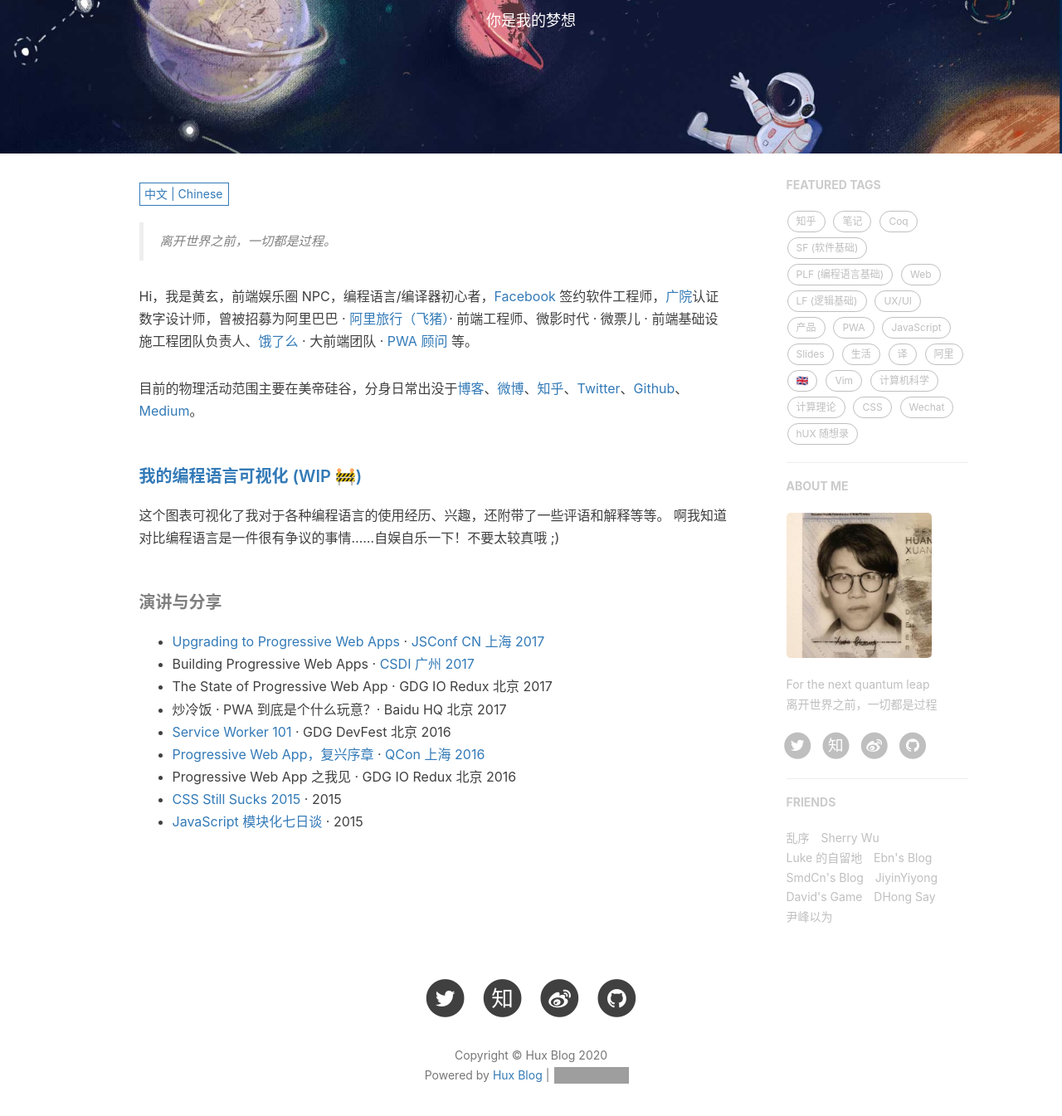
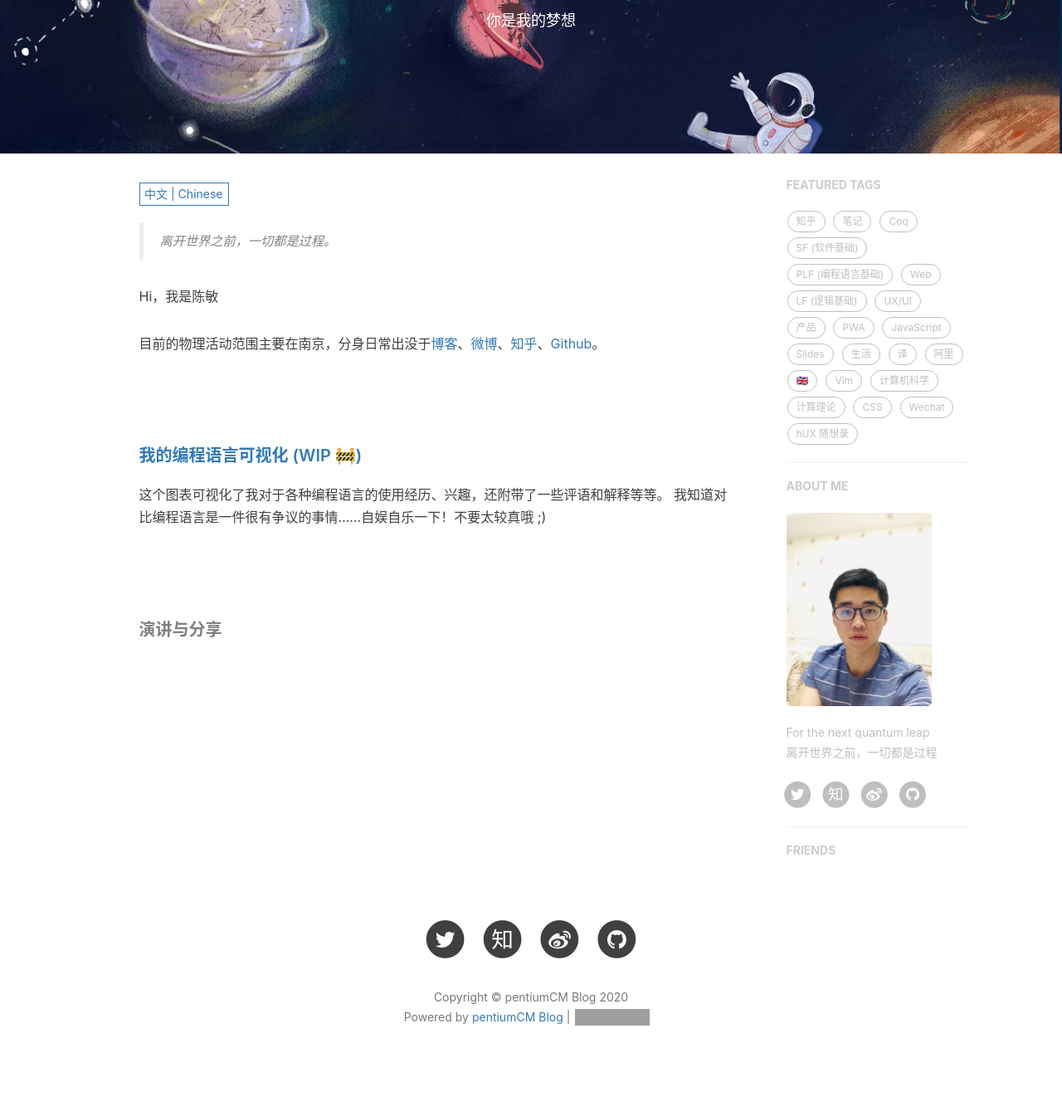
Before and after one commit to pentiumCM/pentiumCM.github.io, a Jekyll site: the page built from about.html, in a window 1280 px wide and 1400 px high, scrolled down 233 px. Shown: the top 1345 px of the window at 83% size. Built offline with Jekyll 4.4.1, drawn with Linux system fonts in a browser that asks for light colours; nearby versions of some CDN libraries; comment, search, counter and statistics services are not loaded; some of the changed text lies outside the part shown; grey boxes are pictures that could not be loaded.

Commit message:
替换主页模板V1.2

```diff
--- a/_config.yml
+++ b/_config.yml
@@ -1,11 +1,11 @@
 # Site settings
-title: Hux Blog
-SEOTitle: 黄玄的博客 | Hux Blog
+title: pentiumCM Blog
+SEOTitle: pentiumCM 博客 | pentiumCM Blog
 header-img: img/home-bg.jpg
-email: huxpro@gmail.com
+email: pentiumCM@gmail.com
 description: "关于程序与设计、黑客与画家 | 黄玄，Web & Mobile Lover，Software Engineer，UX Designer | 这里是 @Hux黄玄 的个人博客，与你一起发现更大的世界。"
-keyword: "黄玄, Hux黄玄, Hux, 鬼栈, huxpro, @huxpro, 黄玄的博客, Hux Blog, 博客, 个人网站, 互联网, Web, JavaScript, 前端, 设计"
-url: "https://huangxuan.me"              # your host, for absolute URL
+keyword: "pentiumCM, 陈敏, java娱乐圈的NPC, web, 机器学习, 数据挖掘, 设计, 博客"
+url: "https://www.pentiumcm.cn/"              # your host, for absolute URL
 baseurl: ""                             # for example, '/blog' if your blog hosted on 'host/blog'
 
 # Publish posts or collection documents with a future date.
@@ -15,7 +15,7 @@
 RSS: false
 weibo_username:     huxpro
 zhihu_username:     huxpro
-github_username:    huxpro
+github_username:    pentiumCM
 twitter_username:   huxpro
 #facebook_username:  huxpro
 #linkedin_username:  firstname-lastname-idxxxx
@@ -79,7 +79,7 @@
 # Sidebar settings
 sidebar: true                           # whether or not using Sidebar.
 sidebar-about-description: "For the next quantum leap<br>离开世界之前，一切都是过程"
-sidebar-avatar: /img/avatar-hux-ny.jpg      # use absolute URL, seeing it's used in both `/` and `/about/`
+sidebar-avatar: /img/profile.png      # use absolute URL, seeing it's used in both `/` and `/about/`
 
 
 
@@ -102,35 +102,8 @@
 
 # Friends
 friends: [
-    {
+    #{
     #     title: "Su",
     #     href: "http://su.gallery/"
-    # },{
-        title: "乱序",
-        href: "http://mida.re/"
-    },{
-        title: "Sherry Wu",
-        href: "https://xuechundesign.github.io"
-    },{
-        title: "Luke 的自留地",
-        href: "http://hmqk1995.github.io"
-    },{
-        title: "Ebn's Blog",
-        href: "http://ebnbin.com/"
-    },{
-        title: "SmdCn's Blog",
-        href: "http://blog.smdcn.net"
-    },{
-        title: "JiyinYiyong",
-        href: "http://tiye.me/"
-    },{
-        title: "David's Game",
-        href: "https://www.ruoyaowu.com/"
-    },{
-        title: "DHong Say",
-        href: "http://dhong.co"
-    },{
-        title: "尹峰以为",
-        href: "http://ingf.github.io/"
-    }
+    #}
 ]
--- a/_includes/about/en.md
+++ b/_includes/about/en.md
@@ -1,33 +1 @@
 > Your time is limited, so don’t waste it living someone else’s life.
-
-Hi, I am _@huxpro_ (Huang, Xuan), a [Facebook](https://www.facebook.com/) software engineer and a degreed digital designer. My interests range from programming languages in general (type system, type-based formal verification, compilers, runtime systems, garbage collection) to indurstial software engineering (web/mobile app development, user interface and UX, developer infrastructure and DX).
-
-In the past, I worked on [Alitrip (Fliggy)](https://www.alitrip.com/) mobile and web apps under the [Alibaba Group](https://en.wikipedia.org/wiki/Alibaba_Group), found and lead front-end infrastructure team at a unicorn startup [Beijing Weiying (WePiao)](https://www.crunchbase.com/organization/beijing-weiying-technology), and helped [Ele.me](https://en.wikipedia.org/wiki/Ele.me) to upgrade their mobile web into [the first influential PWA (progressive web app) in China](https://medium.com/elemefe/upgrading-ele-me-to-progressive-web-app-2a446832e509).
-
-I studied BA, Digital Media Art at [Communication University of China](https://en.wikipedia.org/wiki/Communication_University_of_China) and MS, Computer Science with a focus on programming languages at [Rochester Institute of Technology](https://en.wikipedia.org/wiki/Rochester_Institute_of_Technology).
-
-##### [My PL Spectrum (WIP 🚧)](https://huangxuan.me/2020/05/05/pl-chart/)
-
-I made a chart to visualize my experiences and interests on some of the programming languages.   I know, I know this could be very contraversial. But it's a quite self-entertaining side project to do right? So have fun and don't take it too serious!
-
-##### Appearence
-
-- [Upgrading to Progressive Web Apps][9] · [JSConf China Shanghai 2017](http://2017.jsconf.cn/)
-- Building Progressive Web Apps · [CSDI Guangzhou 2017](http://www.csdisummit.com/)
-- The State of Progressive Web App · GDG IO Redux Beijing 2017
-- PWA Rehashing · Baidu HQ Beijing 2017
-- [Service Worker 101][5] · GDG DevFest Beijing 2016
-- [Progressive Web Apps][4] · QCon Shanghai 2016
-- Progressive Web App in my POV · GDG IO Redux Beijing 2016
-- [CSS Still Sucks 2015][2] · 2015
-- [JavaScript Modularization Journey][1] · 2015
-
-[1]: //huangxuan.me/2015/07/09/js-module-7day/
-[2]: //huangxuan.me/2015/12/28/css-sucks-2015/
-[3]: //huangxuan.me/2016/06/05/pwa-in-my-pov/
-[4]: //huangxuan.me/2016/10/20/pwa-qcon2016/
-[5]: //huangxuan.me/2016/11/20/sw-101-gdgdf/
-[6]: https://yanshuo.io/assets/player/?deck=58ac8598b123db0067292f92 "PWA Rehashing"
-[7]: https://yanshuo.io/assets/player/?deck=593ad6fbfe88c2006a0a0d6d "The State of PWA"
-[8]: https://yanshuo.io/assets/player/?deck=594d673d570c357d0698a950 "Building PWA"
-[9]: //huangxuan.me/jsconfcn2017/
--- a/_includes/about/zh.md
+++ b/_includes/about/zh.md
@@ -1,33 +1,15 @@
 > 离开世界之前，一切都是过程。
 
-Hi，我是黄玄，前端娱乐圈 NPC，编程语言/编译器初心者，[Facebook](https://www.facebook.com/) 签约软件工程师，[广院](https://baike.baidu.com/item/%E4%B8%AD%E5%9B%BD%E4%BC%A0%E5%AA%92%E5%A4%A7%E5%AD%A6)认证数字设计师，曾被招募为阿里巴巴 · [阿里旅行（飞猪）](http://alitrip.com)· 前端工程师、微影时代 · 微票儿 · 前端基础设施工程团队负责人、[饿了么](https://ele.me/) · 大前端团队 · [PWA 顾问](https://medium.com/elemefe/upgrading-ele-me-to-progressive-web-app-2a446832e509) 等。
+Hi，我是陈敏
 
-目前的物理活动范围主要在美帝硅谷，分身日常出没于[博客](https://huangxuan.me)、[微博](https://weibo.com/huxpro)、[知乎](https://www.zhihu.com/people/huxpro/pins/posts)、[Twitter](https://twitter.com/Huxpro/)、[Github](https://github.com/huxpro)、[Medium](https://medium.com/@Huxpro)。
+目前的物理活动范围主要在南京，分身日常出没于[博客](https://blog.csdn.net/pentiumCM)、[微博](https://weibo.com/u/5938408019)、[知乎]()、[Github](https://github.com/pentiumCM)。
 
+<br>
 
-##### [我的编程语言可视化 (WIP 🚧)](https://huangxuan.me/2020/05/05/pl-chart/)
+##### [我的编程语言可视化 (WIP 🚧)]()
 
-这个图表可视化了我对于各种编程语言的使用经历、兴趣，还附带了一些评语和解释等等。 啊我知道对比编程语言是一件很有争议的事情……自娱自乐一下！不要太较真哦 ;)
+这个图表可视化了我对于各种编程语言的使用经历、兴趣，还附带了一些评语和解释等等。 我知道对比编程语言是一件很有争议的事情……自娱自乐一下！不要太较真哦 ;)
 
+<br>
 
 ##### 演讲与分享
-
-- [Upgrading to Progressive Web Apps][9] · [JSConf CN 上海 2017](http://2017.jsconf.cn/)
-- Building Progressive Web Apps · [CSDI 广州 2017](http://www.csdisummit.com/)
-- The State of Progressive Web App · GDG IO Redux 北京 2017
-- 炒冷饭 · PWA 到底是个什么玩意？· Baidu HQ 北京 2017
-- [Service Worker 101][5] · GDG DevFest 北京 2016
-- [Progressive Web App，复兴序章][4] · [QCon 上海 2016](http://2016.qconshanghai.com/presentation/3111)
-- Progressive Web App 之我见 · GDG IO Redux 北京 2016
-- [CSS Still Sucks 2015][2] · 2015
-- [JavaScript 模块化七日谈][1] · 2015
-
-[1]: //huangxuan.me/2015/07/09/js-module-7day/
-[2]: //huangxuan.me/2015/12/28/css-sucks-2015/
-[3]: //huangxuan.me/2016/06/05/pwa-in-my-pov/
-[4]: //huangxuan.me/2016/10/20/pwa-qcon2016/
-[5]: //huangxuan.me/2016/11/20/sw-101-gdgdf/
-[6]: https://yanshuo.io/assets/player/?deck=58ac8598b123db0067292f92 "PWA Rehashing"
-[7]: https://yanshuo.io/assets/player/?deck=593ad6fbfe88c2006a0a0d6d "The State of PWA"
-[8]: https://yanshuo.io/assets/player/?deck=594d673d570c357d0698a950 "Building PWA"
-[9]: //huangxuan.me/jsconfcn2017/
--- a/_includes/footer.html
+++ b/_includes/footer.html
@@ -9,10 +9,10 @@
                 <p class="copyright text-muted">
                     Copyright &copy; {{ site.title }} {{ site.time | date: '%Y' }}
                     <br>
-                    Powered by <a href="http://huangxuan.me">Hux Blog</a> |
+                    Powered by <a href="https://www.pentiumcm.cn/">pentiumCM Blog</a> |
                     <iframe style="margin-left: 2px; margin-bottom:-5px;" frameborder="0" scrolling="0" width="100px"
                         height="20px"
-                        src="https://ghbtns.com/github-btn.html?user=huxpro&repo=huxpro.github.io&type=star&count=true">
+                        src="https://ghbtns.com/github-btn.html?user=pentiumCM&repo=pentiumCM.github.io&type=star&count=true">
                     </iframe>
                 </p>
             </div>
--- a/index.html
+++ b/index.html
@@ -1,6 +1,6 @@
 ---
 layout: page
-description: "我干了什么 究竟拿了时间换了什么"
+description: "我干了什么  究竟拿时间换了什么"
 ---
 
 {% for post in paginator.posts %}
--- a/package.json
+++ b/package.json
@@ -6,9 +6,9 @@
     "homepage": "http://huxpro.github.io",
     "repository": {
         "type": "git",
-        "url": "https://github.com/Huxpro/huxpro.github.io"
+        "url": "https://github.com/pentiumCM/pentiumCM.github.io"
     },
-    "bugs": "https://github.com/Huxpro/huxpro.github.io/issues",
+    "bugs": "https://github.com/pentiumCM/pentiumCM.github.io/issues",
     "devDependencies": {
         "grunt": "^1.1.0",
         "grunt-banner": "~0.2.3",
```
Also changed, not shown: img/avatar-hux-home.jpg (deleted), img/avatar-hux-ny.jpg (deleted), img/avatar-hux.jpg (deleted), img/in-post/post-c-u-ali-memo.jpg (deleted), img/in-post/post-kuaidi-2.jpg (deleted), img/profile.png (added).
